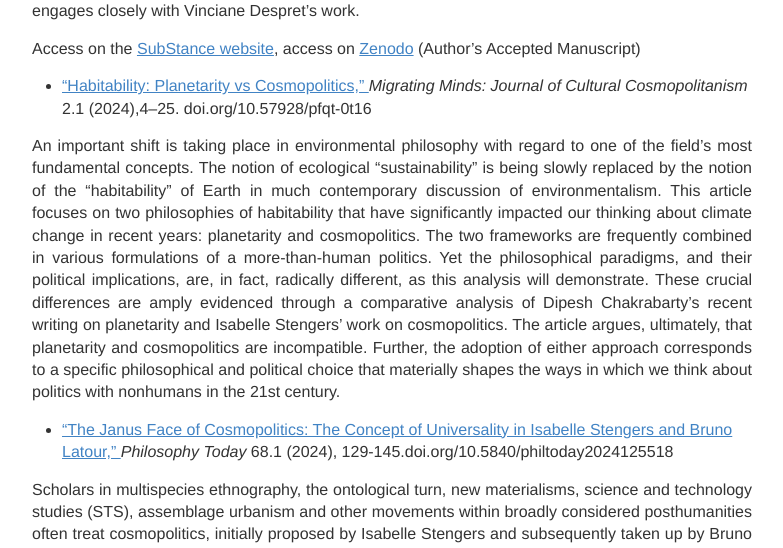
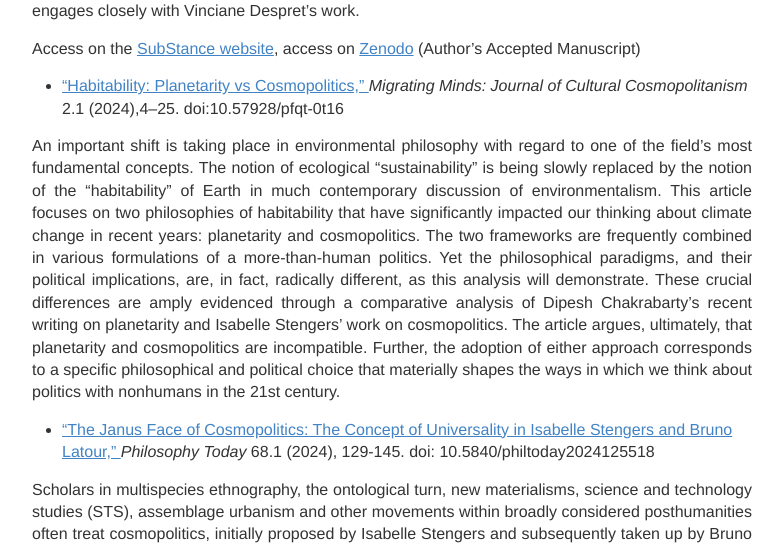
Before and after one commit to IJanicka/IJanicka.github.io, a Jekyll site: the page built from publications.md, in a window 1280 px wide and 900 px high, scrolled down 1173 px. Shown: the part 160-708 px from the top of the window, without its empty margins (248-1031 px from the left). Built offline with Jekyll 4.4.1, drawn with Linux system fonts in a browser that asks for light colours.

Commit message:
Update publications.md

```diff
--- a/publications.md
+++ b/publications.md
@@ -26,11 +26,11 @@ The turn of the Millennium demonstrated a fully-fledged revival and fusion of va
 
 Access on the <a href="https://substance.org/article/4692" target="_blank"> SubStance website</a>, access on <a href="https://zenodo.org/records/13930547" target="_blank"> Zenodo</a> (Author's Accepted Manuscript) <br>
 
-* <a href="https://repository.library.georgetown.edu/bitstream/handle/10822/1088561/Habitability%20Planetarity%20vs%20Cosmopolitics%20-%20Iwona%20Janicka.pdf?sequence=1&isAllowed=y" target="_blank"> "Habitability: Planetarity vs Cosmopolitics," </a> *Migrating Minds: Journal of Cultural Cosmopolitanism* 2.1 (2024),4–25. doi.org/10.57928/pfqt-0t16<br>
+* <a href="https://repository.library.georgetown.edu/bitstream/handle/10822/1088561/Habitability%20Planetarity%20vs%20Cosmopolitics%20-%20Iwona%20Janicka.pdf?sequence=1&isAllowed=y" target="_blank"> "Habitability: Planetarity vs Cosmopolitics," </a> *Migrating Minds: Journal of Cultural Cosmopolitanism* 2.1 (2024),4–25. doi:10.57928/pfqt-0t16<br>
 
 An important shift is taking place in environmental philosophy with regard to one of the field’s most fundamental concepts. The notion of ecological “sustainability” is being slowly replaced by the notion of the “habitability” of Earth in much contemporary discussion of environmentalism. This article focuses on two philosophies of habitability that have significantly impacted our thinking about climate change in recent years: planetarity and cosmopolitics. The two frameworks are frequently combined in various formulations of a more-than-human politics. Yet the philosophical paradigms, and their political implications, are, in fact, radically different, as this analysis will demonstrate. These crucial differences are amply evidenced through a comparative analysis of Dipesh Chakrabarty’s recent writing on planetarity and Isabelle Stengers’ work on cosmopolitics. The article argues, ultimately, that planetarity and cosmopolitics are incompatible. Further, the adoption of either approach corresponds to a specific philosophical and political choice that materially shapes the ways in which we think about politics with nonhumans in the 21st century.
 
-* <a href="https://www.pdcnet.org/philtoday/content/philtoday_2024_0068_0001_0129_0145" target="_blank"> “The Janus Face of Cosmopolitics: The Concept of Universality in Isabelle Stengers and Bruno Latour,” </a> *Philosophy Today* 68.1 (2024), 129-145.doi.org/10.5840/philtoday2024125518<br>
+* <a href="https://www.pdcnet.org/philtoday/content/philtoday_2024_0068_0001_0129_0145" target="_blank"> “The Janus Face of Cosmopolitics: The Concept of Universality in Isabelle Stengers and Bruno Latour,” </a> *Philosophy Today* 68.1 (2024), 129-145. doi: 10.5840/philtoday2024125518<br>
 
 Scholars in multispecies ethnography, the ontological turn, new materialisms, science and technology studies (STS), assemblage urbanism and other movements within broadly considered posthumanities often treat cosmopolitics, initially proposed by Isabelle Stengers and subsequently taken up by Bruno Latour, as a single coherent concept. However, Stengers’ cosmopolitics differs considerably from Latour’s. The difference is most clearly visible in their contrasting positions on the concept of universality. Even though their divergence on universality could be considered a minor philosophical dispute among intellectual allies, it should not be underestimated. It determines what sort of political practice each of these philosophers envisions with cosmopolitics. Their visions of political practice are substantially different. This article examines Latour’s and Stengers’ diverging positions on universality, delineates the two types of cosmopolitics, and, finally, analyzes what sort of political practice each of these cosmopolitics implies.
 
```
